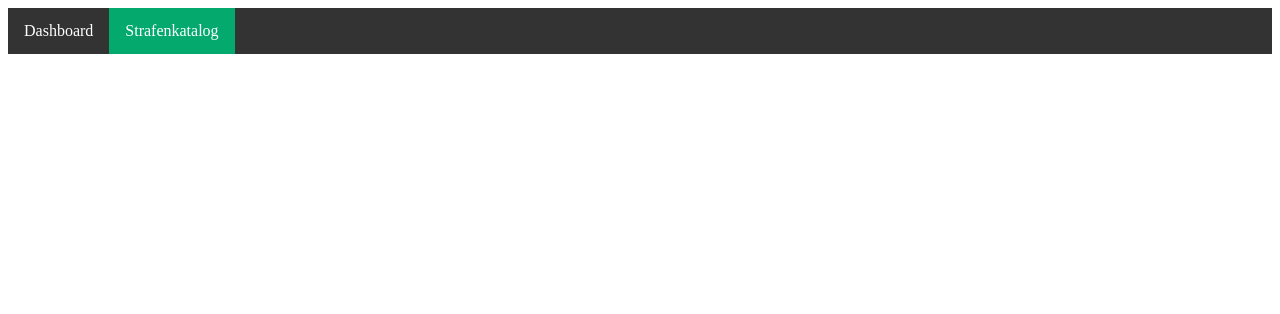
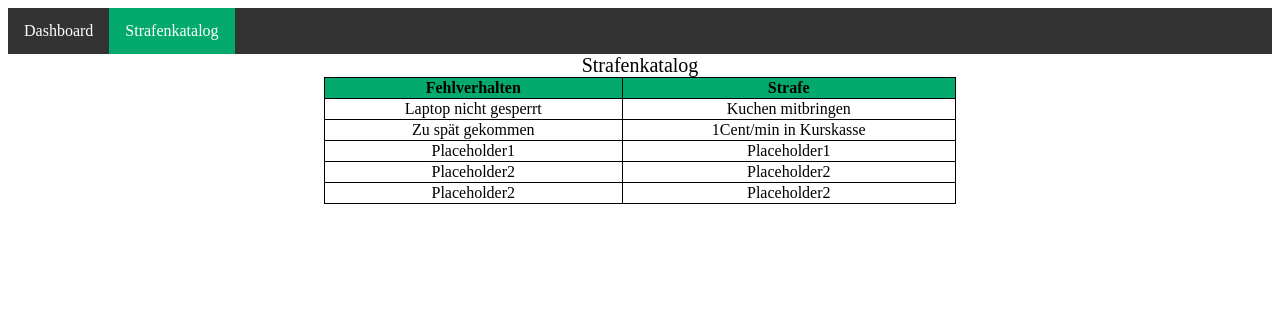
Before and after one commit to NickLammerskitten/Strafenkatalog, a PHP site: page /strafenkatalog/strafenkatalog.html in a window 1280 px wide. Shown: the top 314 px of the page. Run offline with PHP 8.4, Linux system fonts and the light colour scheme.

Commit message:
Prototyp Tabelle Strafenkatalog

```diff
--- a/src/strafenkatalog/strafenkatalog.html
+++ b/src/strafenkatalog/strafenkatalog.html
@@ -13,7 +13,36 @@
         <li><a href="" class="active">Strafenkatalog</a></li>
     </ul>
 </nav>
-
 <!-- Content -->
+<!-- Tabelle_Strafenkatalog -->
+<div class="center">
+<table style="width:50%">
+    <caption>Strafenkatalog</caption>
+    <tr>
+        <th>Fehlverhalten</th>
+        <th>Strafe</th>
+    </tr>
+    <tr>
+        <td>Laptop nicht gesperrt</td>
+        <td>Kuchen mitbringen</td>
+    </tr>
+    <tr>
+        <td>Zu spät gekommen</td>
+        <td>1Cent/min in Kurskasse</td>
+    </tr>
+    <tr>
+        <td>Placeholder1</td>
+        <td>Placeholder1</td>
+    </tr>
+    <tr>
+        <td>Placeholder2</td>
+        <td>Placeholder2</td>
+    </tr>
+    <tr>
+        <td>Placeholder2</td>
+        <td>Placeholder2</td>
+    </tr>
+</table>
+</div>
 </body>
 </html>
--- a/src/style.css
+++ b/src/style.css
@@ -27,3 +27,23 @@
     background-color: #04AA6D;
     color: white;
 }
+
+table, th, td {
+    border: 1px solid black;
+    border-collapse: collapse;
+}
+
+caption {
+    font-size: 20px
+}
+
+th {
+    background-color: #04AA6D;
+}
+.center {
+    display: flex;
+    align-items: center;
+    justify-content: center;
+    text-align:center;
+
+}
```
Also changed, not shown: src/index.html (line endings or trailing spaces).
